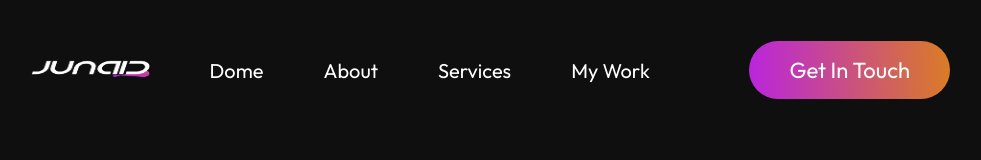
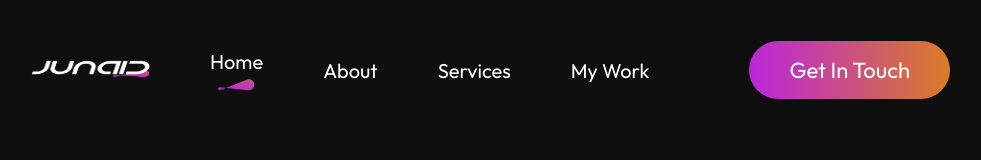
Before and after one commit to jmanzoor15/my_portfolio, a React (Vite) app: page / in a window 1280 px wide. Shown: the top 160 px of the page, without its empty margins (160-1141 px from the left). Built offline with nearby package versions, Linux system fonts and the light colour scheme.

Commit message:
navbar changes

```diff
--- a/src/components/Nav bar/Navbar.jsx
+++ b/src/components/Nav bar/Navbar.jsx
@@ -24,7 +24,7 @@ const Navbar = () => {
         </div>
 
         <ul className="nav-menu">
-          {['dome', 'about', 'services', 'mywork', ''].map((item) => (
+          {['home', 'about', 'services', 'mywork', ''].map((item) => (
             <li key={item}>
               <AnchorLink className='anchor-link' href={`#${item}`} offset={50}>
                 <p onClick={() => handleMenuClick(item)}>
```
